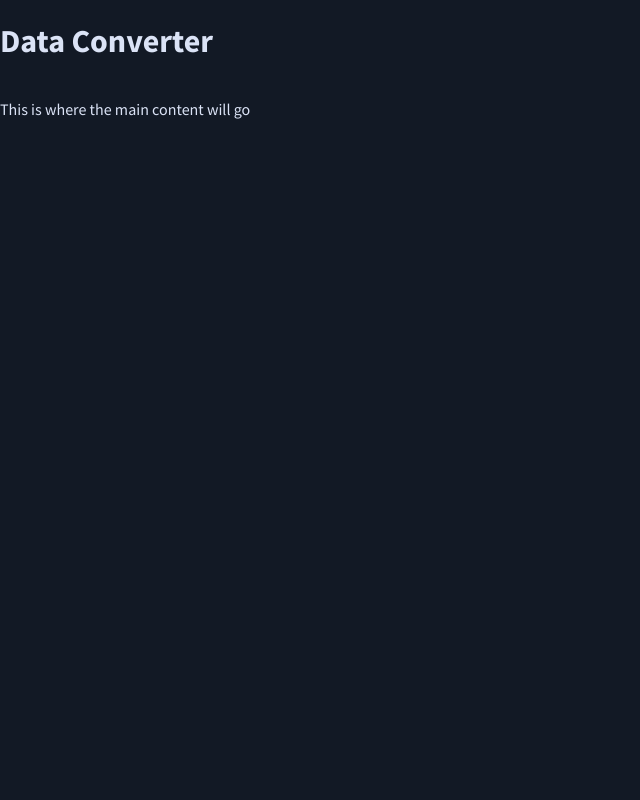
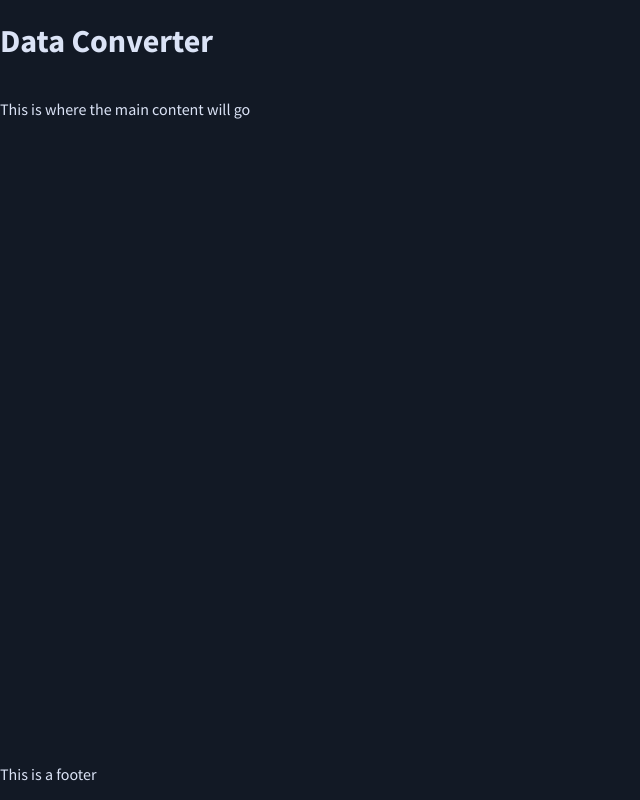
Before and after one commit to YashdalfTheGray/data-converter, a Preact app: page / in a window 1280 px wide. Shown: the top 800 px of the page, without its empty margins (0-640 px from the left). Built offline with nearby package versions, Linux system fonts and the light colour scheme.

Commit message:
does this help

```diff
--- a/src/components/App.scss
+++ b/src/components/App.scss
@@ -1,17 +1,35 @@
 .app {
+  // these edits will work - i gave it max height of the screen size, and added border box so that if you add borders or something it doesnt scroll
+
+  // also if you want to have a gap between rows you can use the grid-gap property(?) and set it that way not using a whole row.
+
+  // if i had to do this though i would do it the way that i added below. then i would set any inner grids on their own within the body.
+
+  // display: grid;
+  // grid-template-columns: 1fr;
+  // grid-template-rows: 1fr 12fr 1fr;
+  // max-height: 100vh;
+  // box-sizing: border-box;
+  // gap: 10px;
+  // .header {
+  //   grid-area: 1 / 1 / 2 / 2;
+  //   background: rgba(0, 0, 0, 0.3);
+  // }
+
+  // .main {
+  //   background: rgba(0, 0, 0, 0.3);
+  //   grid-area: 2 / 1 / 3 / 2;
+  // }
+
+  // .footer {
+  //   background: rgba(0, 0, 0, 0.3);
+  //   grid-area: 3 / 1 / 4 / 2;
+  // }
+
   display: grid;
-  grid-template-columns: 1fr;
-  grid-template-rows: 1fr 12fr 1fr;
-
-  .header {
-    grid-area: 1 / 1 / 2 / 2;
-  }
-
-  .main {
-    grid-area: 2 / 1 / 3 / 2;
-  }
-
-  .footer {
-    grid-area: 3 / 1 / 4 / 2;
-  }
+  grid-auto-flow: row; // change direction of the grid from column to row, so top to bottom
+  grid-template-rows: auto 1fr auto;
+  align-content: space-between;
+  height: 100vh; // vh is basically the percentage of the screen so 100vh is 100% of the vertical area - vw does the same for width
+  box-sizing: border-box; // i added this because i was using borders before i realised that firefox will do that for you if you click grid in inspect, unlike chrome the lines stay there even if you navigate away.
 }
```
